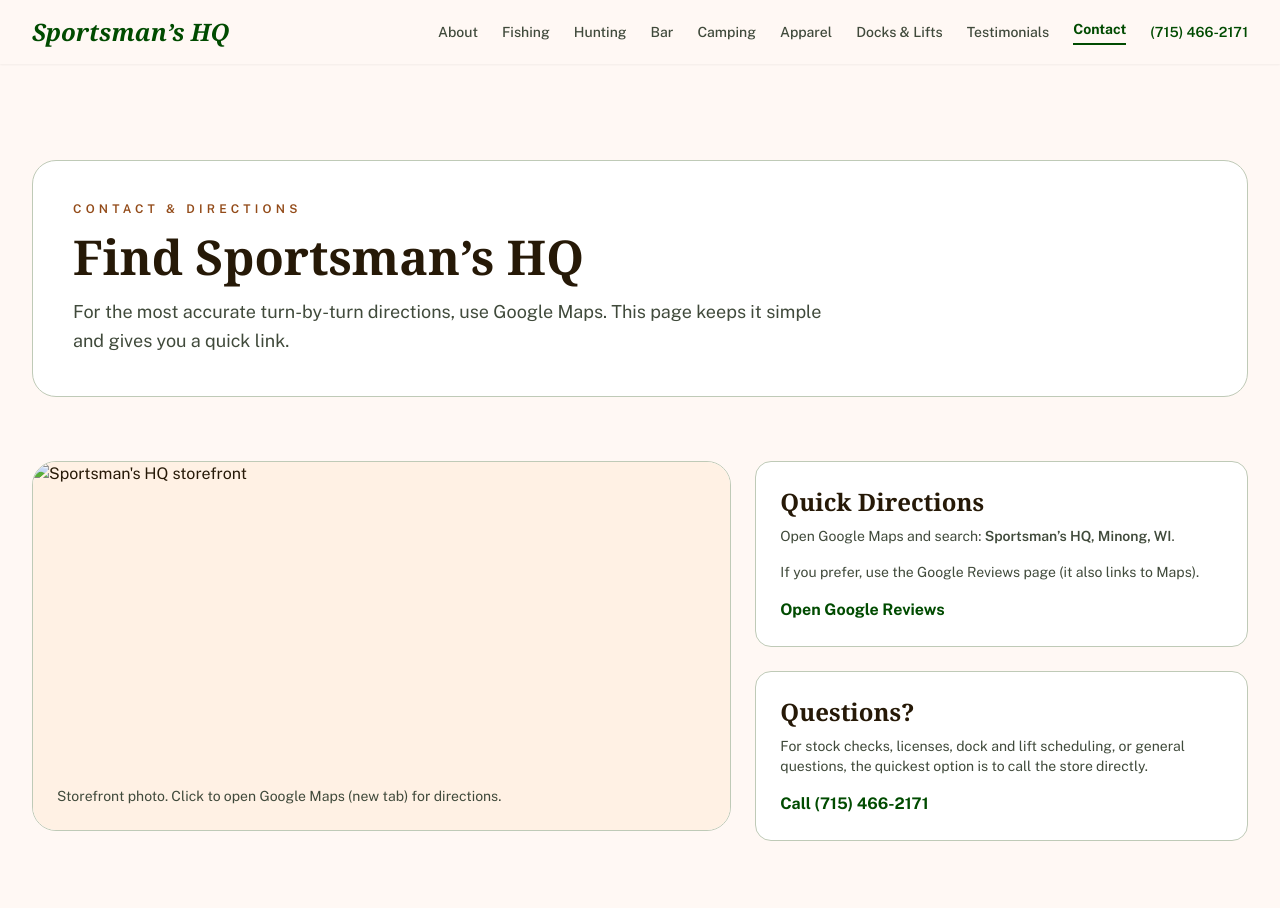
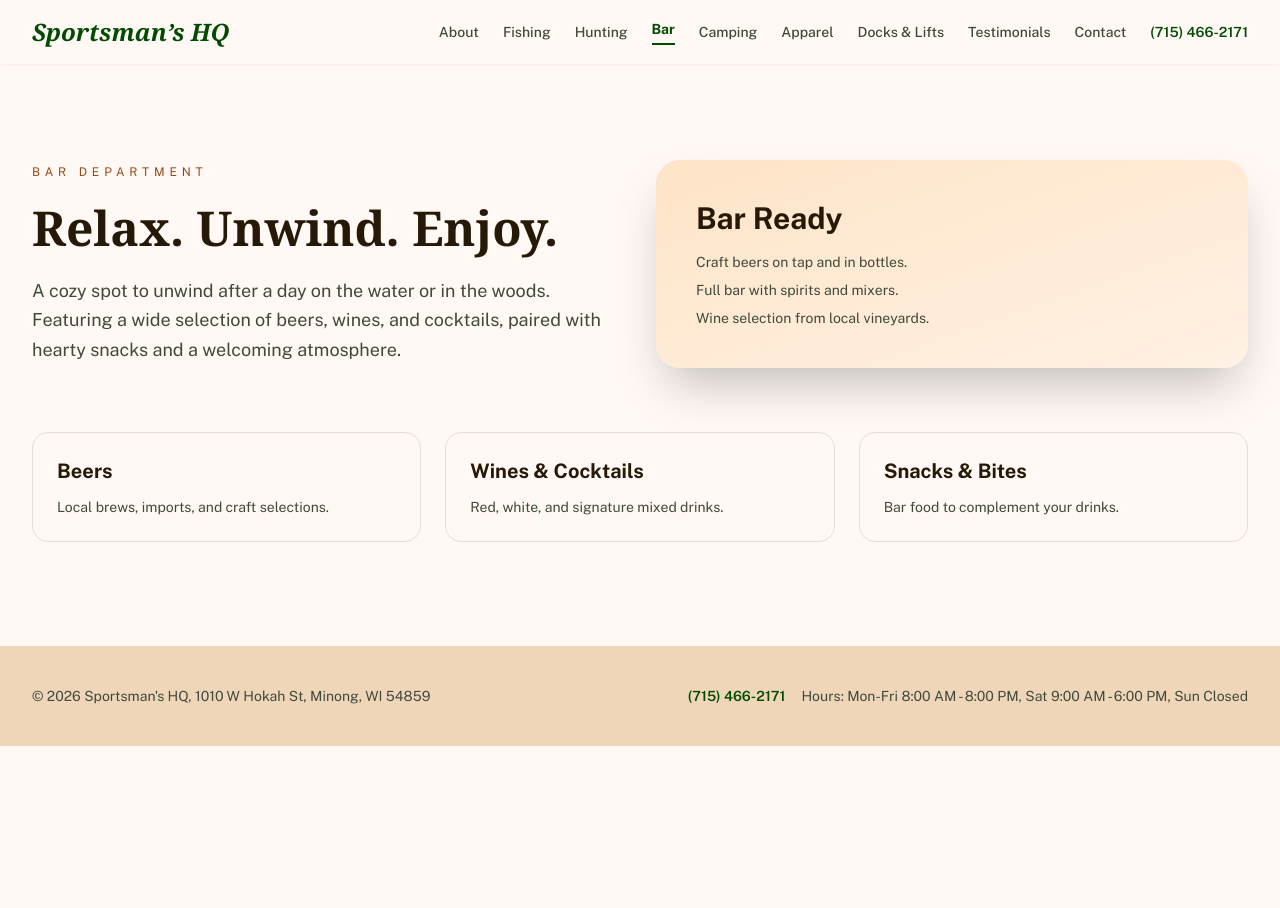
Before and after one commit to hurt0098-code/SportsmansHeadquarters, a plain HTML site: page code.html in a window 1280 px wide. Shown: the top 908 px of the page. After the commit the page ends 800 px from the top, so only its background shows below. Drawn offline with nearby package versions, Linux system fonts and the light colour scheme.

Commit message:
Upload 5

```diff
--- a/code.html
+++ b/code.html
@@ -1,130 +1,99 @@
 <!DOCTYPE html>
 <html lang="en">
 <head>
-    <meta charset="utf-8" />
-    <meta name="viewport" content="width=device-width, initial-scale=1.0" />
-    <title>Contact &amp; Directions | Sportsman’s HQ</title>
-    <link
-      href="https://fonts.googleapis.com/css2?family=Newsreader:ital,opsz,wght@0,6..72,200..800;1,6..72,200..800&family=Public+Sans:wght@100..900&display=swap"
-      rel="stylesheet"
-    />
+<meta charset="utf-8"/>
+<meta name="viewport" content="width=device-width, initial-scale=1.0"/>
+<title>Bar | Sportsman’s HQ</title>
+<link href="https://fonts.googleapis.com/css2?family=Newsreader:ital,opsz,wght@0,6..72,200..800;1,6..72,200..800&family=Public+Sans:wght@300;400;500;600;700&display=swap" rel="stylesheet"/>
+<link rel="stylesheet" href="https://fonts.googleapis.com/css2?family=Material+Symbols+Outlined:wght,FILL@100..700,0..1&display=swap"/>
 <script src="https://cdn.tailwindcss.com?plugins=forms,container-queries"></script>
 <script>
   tailwind.config = {
     theme: {
       extend: {
         colors: {
+          background: "#fff8f4",
+          "on-background": "#261907",
+          surface: "#fff8f4",
+          "on-surface": "#261907",
+          "on-surface-variant": "#404a3b",
+          "outline-variant": "#bfcab7",
           primary: "#004b00",
           secondary: "#934b19",
-              background: "#fff8f4",
-              "on-background": "#261907",
           "surface-container-low": "#fff1e4",
           "surface-container-high": "#fee4c7",
-              "surface-variant": "#f8dec1",
-              "outline-variant": "#bfcab7",
-              "on-surface-variant": "#404a3b",
-            },
-            fontFamily: {
-              headline: ["Newsreader", "serif"],
-              body: ["Public Sans", "sans-serif"],
-            },
-          },
-        },
+          "primary-container": "#006600",
+          "primary-fixed-dim": "#81db6e",
+          "on-primary": "#ffffff",
+          "on-primary-container": "#88e274"
+        }
+      }
+    }
   };
 </script>
 <style>
-      body { font-family: "Public Sans", sans-serif; }
-      .font-serif { font-family: "Newsreader", serif; }
+    body { font-family: 'Public Sans', sans-serif; }
+    .font-serif { font-family: 'Newsreader', serif; }
+    .material-symbols-outlined { font-variation-settings: 'FILL' 0, 'wght' 400, 'GRAD' 0, 'opsz' 24; }
 </style>
 </head>
 <body class="bg-background text-on-background antialiased">
-    <header class="fixed top-0 w-full z-50 bg-background/90 backdrop-blur-md shadow-sm">
-      <nav class="max-w-screen-2xl mx-auto px-6 md:px-8 py-4 flex items-center justify-between gap-6">
-        <a class="font-serif italic text-2xl font-bold text-primary" href="../index.html">Sportsman’s HQ</a>
-        <div class="hidden md:flex items-center gap-6 text-sm font-medium text-on-surface-variant">
-          <a class="hover:text-secondary" href="../about_us/code.html">About</a>
-          <a class="hover:text-secondary" href="../fishing/code.html">Fishing</a>
-          <a class="hover:text-secondary" href="../hunting/code.html">Hunting</a>
-          <a class="hover:text-secondary" href="../bar/code.html">Bar</a>
-          <a class="hover:text-secondary" href="../camping/code.html">Camping</a>
-          <a class="hover:text-secondary" href="../apparel/code.html">Apparel</a>
-          <a class="hover:text-secondary" href="../docks_lifts/code.html">Docks &amp; Lifts</a>
-          <a class="hover:text-secondary" href="../testimonials/code.html">Testimonials</a>
-          <a class="text-primary font-bold border-b-2 border-primary pb-1" href="../contact_directions/code.html">Contact</a>
-          <a class="font-semibold text-primary hover:text-secondary" href="tel:+17154662171">(715) 466-2171</a>
+<nav class="fixed top-0 w-full z-50 bg-[#fff8f4]/90 backdrop-blur-md shadow-sm">
+  <div class="max-w-screen-2xl mx-auto px-6 md:px-8 py-4 flex items-center justify-between gap-6">
+    <a class="font-serif italic text-2xl font-bold text-[#004b00]" href="../index.html">Sportsman’s HQ</a>
+    <div class="hidden md:flex items-center gap-6 text-sm font-medium text-[#404a3b]">
+      <a class="hover:text-[#934b19]" href="../about_us/code.html">About</a>
+      <a class="hover:text-[#934b19]" href="../fishing/code.html">Fishing</a>
+      <a class="hover:text-[#934b19]" href="../hunting/code.html">Hunting</a>
+      <a class="text-[#004b00] font-bold border-b-2 border-[#004b00] pb-1" href="../bar/code.html">Bar</a>
+      <a class="hover:text-[#934b19]" href="../camping/code.html">Camping</a>
+      <a class="hover:text-[#934b19]" href="../apparel/code.html">Apparel</a>
+      <a class="hover:text-[#934b19]" href="../docks_lifts/code.html">Docks &amp; Lifts</a>
+      <a class="hover:text-[#934b19]" href="../testimonials/code.html">Testimonials</a>
+      <a class="hover:text-[#934b19]" href="../contact_directions/code.html">Contact</a>
+      <a class="font-semibold text-[#004b00] hover:text-[#934b19]" href="tel:+17154662171">(715) 466-2171</a>
     </div>
     <div class="md:hidden flex items-center gap-4 text-sm">
-          <a class="font-semibold text-primary" href="../contact_directions/code.html">Contact</a>
-          <a class="font-semibold text-primary" href="tel:+17154662171">Call</a>
+      <a class="font-semibold text-[#004b00]" href="../contact_directions/code.html">Contact</a>
+      <a class="font-semibold text-[#004b00]" href="tel:+17154662171">Call</a>
+    </div>
   </div>
 </nav>
-    </header>
-
 <main class="pt-24">
-      <section class="max-w-screen-2xl mx-auto px-6 md:px-8 py-10 md:py-16">
-        <div class="rounded-3xl border border-outline-variant bg-white p-8 md:p-10">
-          <p class="text-xs uppercase tracking-[0.35em] text-secondary font-semibold">Contact &amp; Directions</p>
-          <h1 class="font-serif text-5xl font-bold mt-4">Find Sportsman’s HQ</h1>
-          <p class="text-lg text-on-surface-variant leading-relaxed mt-4 max-w-3xl">
-            For the most accurate turn-by-turn directions, use Google Maps. This page keeps it simple and gives you a quick link.
-          </p>
+    <section class="px-8 py-16 max-w-screen-2xl mx-auto">
+        <div class="grid gap-8 md:grid-cols-2 items-center">
+            <div class="space-y-6">
+                <p class="text-xs uppercase tracking-[0.4em] text-[#934b19]">Bar Department</p>
+                <h1 class="font-serif text-5xl text-on-surface font-bold">Relax. Unwind. Enjoy.</h1>
+                <p class="text-lg text-on-surface-variant leading-relaxed">A cozy spot to unwind after a day on the water or in the woods. Featuring a wide selection of beers, wines, and cocktails, paired with hearty snacks and a welcoming atmosphere.</p>
+            </div>
+            <div class="rounded-3xl bg-gradient-to-br from-surface-container-high to-surface-container-low p-10 shadow-2xl space-y-4">
+                <h2 class="text-3xl font-bold">Bar Ready</h2>
+                <ul class="text-sm space-y-2 text-on-surface-variant">
+                    <li>Craft beers on tap and in bottles.</li>
+                    <li>Full bar with spirits and mixers.</li>
+                    <li>Wine selection from local vineyards.</li>
+                </ul>
+            </div>
         </div>
     </section>
-
-      <section class="max-w-screen-2xl mx-auto px-6 md:px-8 pb-16">
-        <div class="grid gap-6 lg:grid-cols-12 items-start">
-          <div class="lg:col-span-7">
-            <a
-              class="block rounded-3xl overflow-hidden border border-outline-variant bg-white hover:shadow-sm transition-shadow"
-              href="https://www.google.com/maps/search/?api=1&query=Sportsman%27s+HQ+Minong+WI"
-              target="_blank"
-              rel="noreferrer"
-            >
-              <img
-                class="w-full h-[220px] md:h-[300px] object-contain bg-[#fff1e4]"
-                alt="Sportsman's HQ storefront"
-                src="../assets/photos/links1.jpg"
-              />
-              <div class="p-6 bg-surface-container-low">
-                <p class="text-sm text-on-surface-variant">
-                  Storefront photo. Click to open Google Maps (new tab) for directions.
-                </p>
+    <section class="px-8 pb-16">
+        <div class="max-w-screen-2xl mx-auto grid gap-6 md:grid-cols-3">
+            <div class="rounded-2xl border border-outline-variant/50 p-6 space-y-3">
+                <h3 class="text-xl font-bold">Beers</h3>
+                <p class="text-sm text-on-surface-variant">Local brews, imports, and craft selections.</p>
             </div>
-            </a>
+            <div class="rounded-2xl border border-outline-variant/50 p-6 space-y-3">
+                <h3 class="text-xl font-bold">Wines & Cocktails</h3>
+                <p class="text-sm text-on-surface-variant">Red, white, and signature mixed drinks.</p>
             </div>
-          <div class="lg:col-span-5 space-y-6">
-            <div class="rounded-2xl border border-outline-variant bg-white p-6">
-              <h2 class="font-serif text-2xl font-bold">Quick Directions</h2>
-              <p class="mt-2 text-sm text-on-surface-variant">
-                Open Google Maps and search: <span class="font-semibold">Sportsman’s HQ, Minong, WI</span>.
-              </p>
-              <p class="mt-4 text-sm text-on-surface-variant">
-                If you prefer, use the Google Reviews page (it also links to Maps).
-              </p>
-              <a
-                class="inline-flex items-center gap-2 mt-4 text-primary font-bold"
-                href="https://www.google.com/search?q=sportsmans+hq&oq=sportsmans+hq&gs_lcrp=EgZjaHJvbWUyBggAEEUYOTINCAEQLhivARjHARiABDINCAIQLhivARjHARiABDIHCAMQABiABDIHCAQQABiABDIGCAUQRRg8MgYIBhBFGDwyBggHEEUYPNIBCDM4MDhqMGo3qAIIsAIB8QUbQoAyMvfVPA&sourceid=chrome&ie=UTF-8#lrd=0x52ac2ea07341e417:0xd5cbc5253be57afe,1,,,,"
-                target="_blank"
-                rel="noreferrer"
-              >
-                Open Google Reviews
-              </a>
-            </div>
-
-            <div class="rounded-2xl border border-outline-variant bg-white p-6">
-              <h2 class="font-serif text-2xl font-bold">Questions?</h2>
-              <p class="mt-2 text-sm text-on-surface-variant">
-                For stock checks, licenses, dock and lift scheduling, or general questions, the quickest option is to call the store directly.
-              </p>
-              <a class="inline-flex items-center gap-2 mt-4 text-primary font-bold" href="tel:+17154662171">
-                Call (715) 466-2171
-              </a>
-            </div>
+            <div class="rounded-2xl border border-outline-variant/50 p-6 space-y-3">
+                <h3 class="text-xl font-bold">Snacks & Bites</h3>
+                <p class="text-sm text-on-surface-variant">Bar food to complement your drinks.</p>
             </div>
         </div>
     </section>
 </main>
-
 <footer class="bg-[#efd6b9] mt-10 py-10">
     <div class="max-w-screen-2xl mx-auto px-6 md:px-8 text-sm text-[#404a3b] flex flex-col md:flex-row gap-3 md:items-center md:justify-between">
         <p>&copy; 2026 Sportsman's HQ, 1010 W Hokah St, Minong, WI 54859</p>
```
Lines whose indentation alone changed are shown as unchanged.
